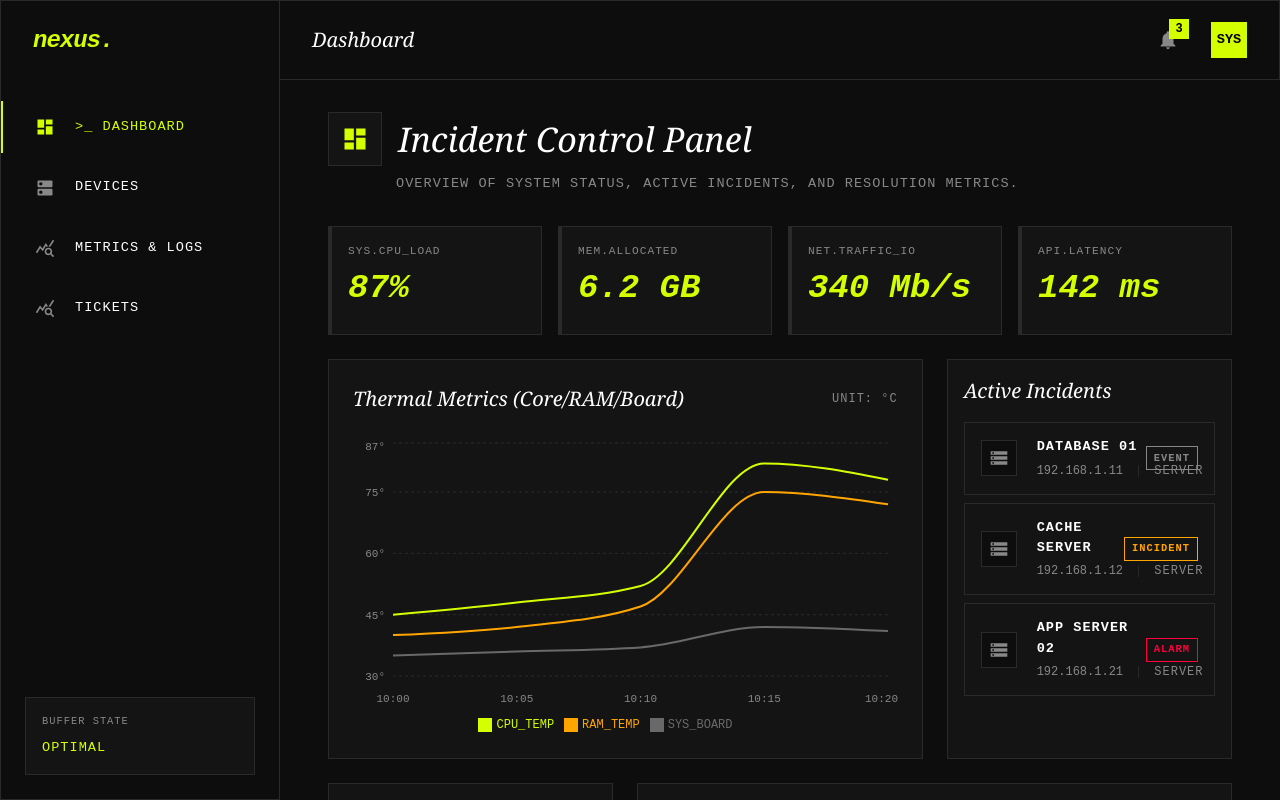
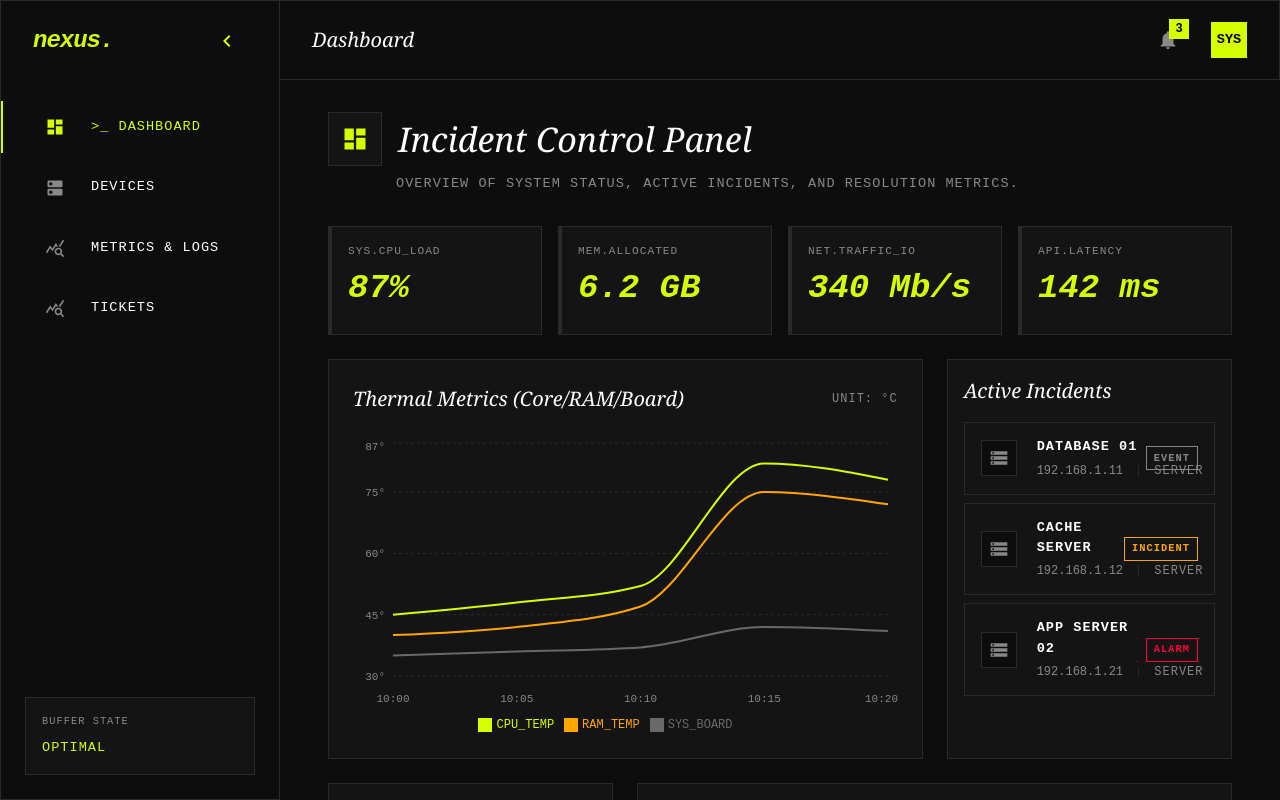
Before and after one commit to biscuitdelicious/Nexus, a React (Vite) app: page / in a window 1280 px wide. Shown: the top 800 px of the page. Built offline with nearby package versions, Linux system fonts and the light colour scheme.

Commit message:
sidebar redesign

```diff
--- a/src/components/Layout.jsx
+++ b/src/components/Layout.jsx
@@ -1,18 +1,54 @@
-import React, { useState } from 'react';
+import React, { useState, useEffect } from 'react';
 import { Box, AppBar, Toolbar, Typography, CssBaseline, Drawer, List, ListItem, ListItemButton, ListItemIcon, ListItemText, IconButton, Badge, Avatar } from '@mui/material';
 import {
   Dashboard as DashboardIcon,
   Dns as DnsIcon,
   QueryStats as QueryStatsIcon,
   Notifications as NotificationsIcon,
-  Menu as MenuIcon
+  Menu as MenuIcon,
+  ChevronLeft as ChevronLeftIcon,
+  ChevronRight as ChevronRightIcon
 } from '@mui/icons-material';
 
-const drawerWidth = 280;
 const headerHeight = 80;
 
 const Layout = ({ children, activePage, setActivePage }) => {
   const [mobileOpen, setMobileOpen] = useState(false);
+  const [drawerWidth, setDrawerWidth] = useState(280);
+  const [isCollapsed, setIsCollapsed] = useState(false);
+  const [isResizing, setIsResizing] = useState(false);
+
+  useEffect(() => {
+    const handleMouseMove = (e) => {
+      if (!isResizing) return;
+      let newWidth = e.clientX;
+      if (newWidth < 200) newWidth = 200;
+      if (newWidth > 600) newWidth = 600;
+      setDrawerWidth(newWidth);
+    };
+
+    const handleMouseUp = () => {
+      setIsResizing(false);
+      document.body.style.cursor = 'default';
+    };
+
+    if (isResizing) {
+      document.addEventListener('mousemove', handleMouseMove);
+      document.addEventListener('mouseup', handleMouseUp);
+      document.body.style.cursor = 'col-resize';
+    }
+
+    return () => {
+      document.removeEventListener('mousemove', handleMouseMove);
+      document.removeEventListener('mouseup', handleMouseUp);
+      document.body.style.cursor = 'default';
+    };
+  }, [isResizing]);
+
+  const handleMouseDown = (e) => {
+    e.preventDefault();
+    setIsResizing(true);
+  };
 
   const handleDrawerToggle = () => {
     setMobileOpen(!mobileOpen);
@@ -23,9 +59,17 @@ const Layout = ({ children, activePage, setActivePage }) => {
     setMobileOpen(false);
   };
 
+  const toggleCollapse = () => {
+    setIsCollapsed(!isCollapsed);
+  };
+
+  const currentWidth = isCollapsed ? 80 : drawerWidth;
+  const transitionStyle = isResizing ? 'none' : 'width 0.3s ease, margin 0.3s ease';
+
   const drawerContent = (
-    <Box sx={{ height: '100%', display: 'flex', flexDirection: 'column', backgroundColor: '#0D0D0D' }}>
-      <Box sx={{ height: headerHeight, display: 'flex', alignItems: 'center', px: 4, borderBottom: '0px solid #2A2A2A' }}>
+    <Box sx={{ height: '100%', display: 'flex', flexDirection: 'column', backgroundColor: '#0D0D0D', position: 'relative', overflowX: 'hidden' }}>
+      <Box sx={{ height: headerHeight, display: 'flex', alignItems: 'center', justifyContent: isCollapsed ? 'center' : 'space-between', px: isCollapsed ? 0 : 4, borderBottom: '0px solid #2A2A2A' }}>
+        {!isCollapsed && (
           <Typography
             variant="h5"
             noWrap
@@ -38,7 +82,12 @@ const Layout = ({ children, activePage, setActivePage }) => {
           >
             nexus.
           </Typography>
+        )}
+        <IconButton onClick={toggleCollapse} sx={{ color: '#D4FF00', borderRadius: 0, '&:hover': { backgroundColor: 'rgba(212, 255, 0, 0.1)' } }}>
+          {isCollapsed ? <ChevronRightIcon /> : <ChevronLeftIcon />}
+        </IconButton>
       </Box>
+
       <List sx={{ px: 0, pt: 2, flexGrow: 1 }}>
         <ListItem disablePadding>
           <ListItemButton
@@ -47,7 +96,8 @@ const Layout = ({ children, activePage, setActivePage }) => {
             sx={{
               borderRadius: 0,
               py: 1.5,
-              px: 4,
+              px: isCollapsed ? 0 : 4,
+              justifyContent: isCollapsed ? 'center' : 'flex-start',
               borderLeft: '2px solid transparent',
               transition: 'none',
               '&.Mui-selected': {
@@ -59,13 +109,16 @@ const Layout = ({ children, activePage, setActivePage }) => {
               '&:hover': { backgroundColor: 'rgba(255,255,255,0.02)' }
             }}
           >
-            <ListItemIcon sx={{ minWidth: 40, color: '#888888' }}><DashboardIcon fontSize="small" /></ListItemIcon>
+            <ListItemIcon sx={{ minWidth: 40, justifyContent: 'center', color: '#888888', mr: isCollapsed ? 0 : 2 }}><DashboardIcon fontSize="small" /></ListItemIcon>
+            {!isCollapsed && (
               <ListItemText
                 primary={activePage === 'Dashboard' ? '>_ DASHBOARD' : 'DASHBOARD'}
-              primaryTypographyProps={{ fontFamily: '"Roboto Mono", monospace', fontSize: '0.85rem', letterSpacing: '1px' }}
+                primaryTypographyProps={{ fontFamily: '"Roboto Mono", monospace', fontSize: '0.85rem', letterSpacing: '1px', noWrap: true }}
               />
+            )}
           </ListItemButton>
         </ListItem>
+
         <ListItem disablePadding>
           <ListItemButton
             selected={activePage === 'Devices'}
@@ -73,7 +126,8 @@ const Layout = ({ children, activePage, setActivePage }) => {
             sx={{
               borderRadius: 0,
               py: 1.5,
-              px: 4,
+              px: isCollapsed ? 0 : 4,
+              justifyContent: isCollapsed ? 'center' : 'flex-start',
               borderLeft: '2px solid transparent',
               transition: 'none',
               '&.Mui-selected': {
@@ -85,13 +139,16 @@ const Layout = ({ children, activePage, setActivePage }) => {
               '&:hover': { backgroundColor: 'rgba(255,255,255,0.02)' }
             }}
           >
-            <ListItemIcon sx={{ minWidth: 40, color: '#888888' }}><DnsIcon fontSize="small" /></ListItemIcon>
+            <ListItemIcon sx={{ minWidth: 40, justifyContent: 'center', color: '#888888', mr: isCollapsed ? 0 : 2 }}><DnsIcon fontSize="small" /></ListItemIcon>
+            {!isCollapsed && (
               <ListItemText
                 primary={activePage === 'Devices' ? '>_ DEVICES' : 'DEVICES'}
-              primaryTypographyProps={{ fontFamily: '"Roboto Mono", monospace', fontSize: '0.85rem', letterSpacing: '1px' }}
+                primaryTypographyProps={{ fontFamily: '"Roboto Mono", monospace', fontSize: '0.85rem', letterSpacing: '1px', noWrap: true }}
               />
+            )}
           </ListItemButton>
         </ListItem>
+
         <ListItem disablePadding>
           <ListItemButton
             selected={activePage === 'Observability'}
@@ -99,7 +156,8 @@ const Layout = ({ children, activePage, setActivePage }) => {
             sx={{
               borderRadius: 0,
               py: 1.5,
-              px: 4,
+              px: isCollapsed ? 0 : 4,
+              justifyContent: isCollapsed ? 'center' : 'flex-start',
               borderLeft: '2px solid transparent',
               transition: 'none',
               '&.Mui-selected': {
@@ -111,11 +169,13 @@ const Layout = ({ children, activePage, setActivePage }) => {
               '&:hover': { backgroundColor: 'rgba(255,255,255,0.02)' }
             }}
           >
-            <ListItemIcon sx={{ minWidth: 40, color: '#888888' }}><QueryStatsIcon fontSize="small" /></ListItemIcon>
+            <ListItemIcon sx={{ minWidth: 40, justifyContent: 'center', color: '#888888', mr: isCollapsed ? 0 : 2 }}><QueryStatsIcon fontSize="small" /></ListItemIcon>
+            {!isCollapsed && (
               <ListItemText
                 primary={activePage === 'Observability' ? '>_ METRICS & LOGS' : 'METRICS & LOGS'}
-              primaryTypographyProps={{ fontFamily: '"Roboto Mono", monospace', fontSize: '0.85rem', letterSpacing: '1px' }}
+                primaryTypographyProps={{ fontFamily: '"Roboto Mono", monospace', fontSize: '0.85rem', letterSpacing: '1px', noWrap: true }}
               />
+            )}
           </ListItemButton>
         </ListItem>
 
@@ -126,7 +186,8 @@ const Layout = ({ children, activePage, setActivePage }) => {
             sx={{
               borderRadius: 0,
               py: 1.5,
-              px: 4,
+              px: isCollapsed ? 0 : 4,
+              justifyContent: isCollapsed ? 'center' : 'flex-start',
               borderLeft: '2px solid transparent',
               transition: 'none',
               '&.Mui-selected': {
@@ -138,16 +199,19 @@ const Layout = ({ children, activePage, setActivePage }) => {
               '&:hover': { backgroundColor: 'rgba(255,255,255,0.02)' }
             }}
           >
-            <ListItemIcon sx={{ minWidth: 40, color: '#888888' }}><QueryStatsIcon fontSize="small" /></ListItemIcon>
+            <ListItemIcon sx={{ minWidth: 40, justifyContent: 'center', color: '#888888', mr: isCollapsed ? 0 : 2 }}><QueryStatsIcon fontSize="small" /></ListItemIcon>
+            {!isCollapsed && (
               <ListItemText
                 primary={activePage === 'Tickets' ? '>_ TICKETS' : 'TICKETS'}
-              primaryTypographyProps={{ fontFamily: '"Roboto Mono", monospace', fontSize: '0.85rem', letterSpacing: '1px' }}
+                primaryTypographyProps={{ fontFamily: '"Roboto Mono", monospace', fontSize: '0.85rem', letterSpacing: '1px', noWrap: true }}
               />
+            )}
           </ListItemButton>
         </ListItem>
       </List>
 
-      <Box sx={{ p: 3 }}>
+      {!isCollapsed && (
+        <Box sx={{ p: 3, whiteSpace: 'nowrap' }}>
           <Box sx={{ p: 2, borderRadius: 0, backgroundColor: '#141414', border: '1px solid #2A2A2A' }}>
             <Typography sx={{ color: '#888888', fontFamily: '"Roboto Mono", monospace', fontSize: '0.65rem', textTransform: 'uppercase', letterSpacing: '1px', mb: 1 }}>
               Buffer State
@@ -157,24 +221,46 @@ const Layout = ({ children, activePage, setActivePage }) => {
             </Typography>
           </Box>
         </Box>
+      )}
+
+      {!isCollapsed && (
+        <Box
+          onMouseDown={handleMouseDown}
+          sx={{
+            position: 'absolute',
+            top: 0,
+            right: 0,
+            width: '4px',
+            height: '100%',
+            cursor: 'col-resize',
+            backgroundColor: isResizing ? '#D4FF00' : 'transparent',
+            transition: 'background-color 0.2s ease',
+            zIndex: 10,
+            '&:hover': {
+              backgroundColor: '#D4FF00'
+            }
+          }}
+        />
+      )}
     </Box>
   );
 
   return (
-    <Box sx={{ display: 'flex', minHeight: '100vh', backgroundColor: '#0D0D0D' }}>
+    <Box sx={{ display: 'flex', minHeight: '100vh', backgroundColor: '#0D0D0D', overflowX: 'hidden' }}>
       <CssBaseline />
 
       <AppBar
         position="fixed"
         elevation={0}
         sx={{
-          width: { sm: `calc(100% - ${drawerWidth}px)` },
-          ml: { sm: `${drawerWidth}px` },
+          width: { sm: `calc(100% - ${currentWidth}px)` },
+          ml: { sm: `${currentWidth}px` },
           backgroundColor: '#0D0D0D',
           height: headerHeight,
           justifyContent: 'center',
           borderBottom: '1px solid #2A2A2A',
-            borderLeft:'0px'
+          borderLeft: '0px',
+          transition: transitionStyle
         }}
       >
         <Toolbar sx={{ display: 'flex', justifyContent: 'space-between', px: { xs: 2, sm: 4 } }}>
@@ -210,7 +296,7 @@ const Layout = ({ children, activePage, setActivePage }) => {
         </Toolbar>
       </AppBar>
 
-      <Box component="nav" sx={{ width: { sm: drawerWidth }, flexShrink: { sm: 0 } }}>
+      <Box component="nav" sx={{ width: { sm: currentWidth }, flexShrink: { sm: 0 }, transition: transitionStyle }}>
         <Drawer
           variant="temporary"
           open={mobileOpen}
@@ -220,7 +306,7 @@ const Layout = ({ children, activePage, setActivePage }) => {
           }}
           sx={{
             display: { xs: 'block', sm: 'none' },
-            '& .MuiDrawer-paper': { boxSizing: 'border-box', width: drawerWidth, backgroundColor: '#0D0D0D', borderRight: '1px solid #2A2A2A' },
+            '& .MuiDrawer-paper': { boxSizing: 'border-box', width: currentWidth, backgroundColor: '#0D0D0D', borderRight: '1px solid #2A2A2A', transition: transitionStyle },
           }}
         >
           {drawerContent}
@@ -232,9 +318,11 @@ const Layout = ({ children, activePage, setActivePage }) => {
             display: { xs: 'none', sm: 'block' },
             '& .MuiDrawer-paper': {
               boxSizing: 'border-box',
-              width: drawerWidth,
+              width: currentWidth,
               backgroundColor: '#0D0D0D',
-              borderRight: '1px solid #2A2A2A'
+              borderRight: '1px solid #2A2A2A',
+              transition: transitionStyle,
+              overflowX: 'hidden'
             },
           }}
           open
@@ -248,9 +336,10 @@ const Layout = ({ children, activePage, setActivePage }) => {
         sx={{
           flexGrow: 1,
           p: 4,
-          width: { sm: `calc(100% - ${drawerWidth}px)` },
+          width: { sm: `calc(100% - ${currentWidth}px)` },
           pt: { xs: `calc(${headerHeight}px + 24px)`, sm: `calc(${headerHeight}px + 32px)` },
-          px: { xs: 2, sm: 4, md: 6 }
+          px: { xs: 2, sm: 4, md: 6 },
+          transition: transitionStyle
         }}
       >
         {children}
```
Lines whose indentation alone changed are shown as unchanged.
